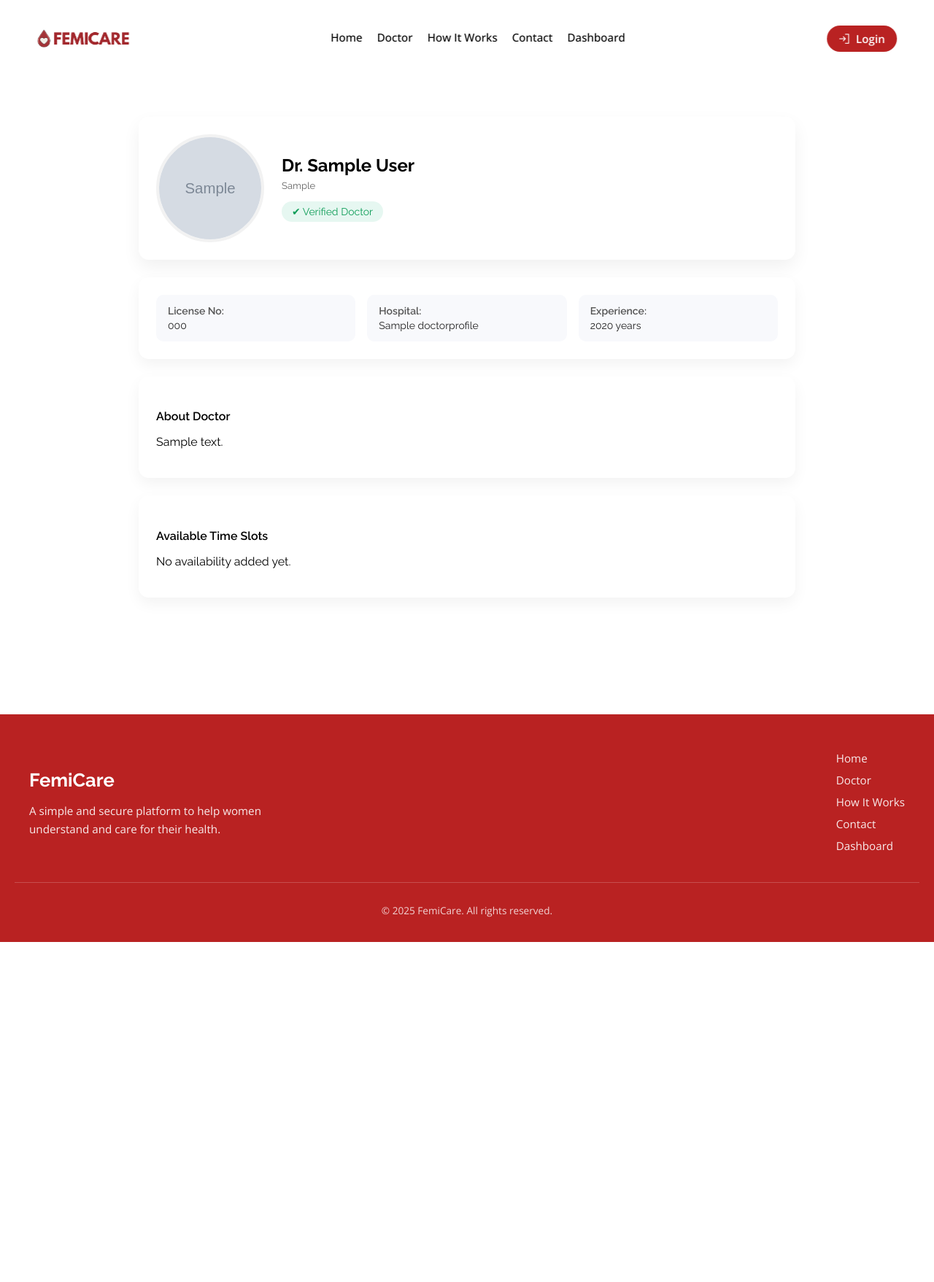
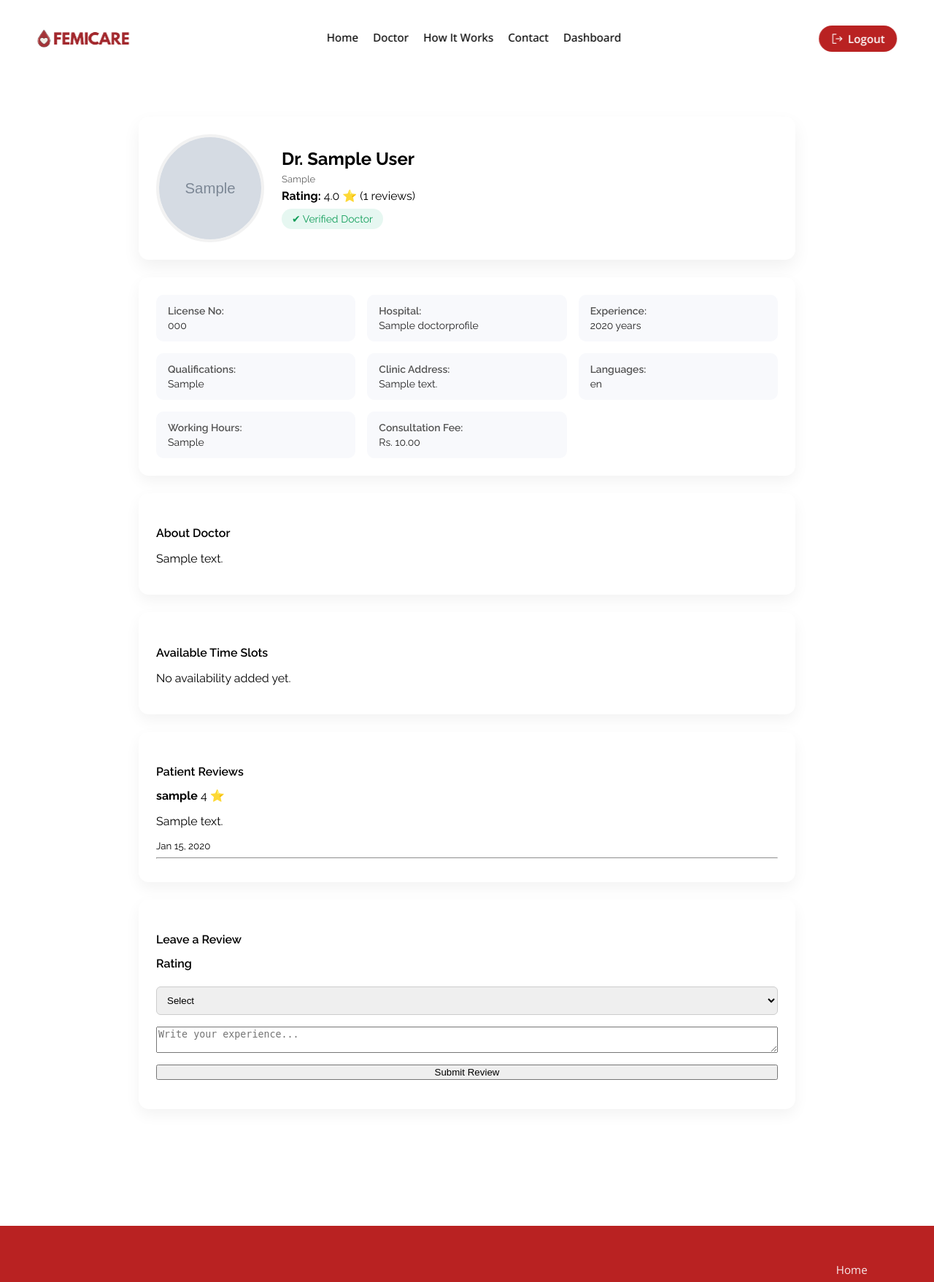
Before and after one commit to jessicachh/jesika-raut-femicare, a Django app: page /doctors/1/ in a window 1280 px wide. Shown: the top 1757 px of the page at 73% size. Before the commit the page ends 1291 px from the top, so only its background shows below. Run offline with Django 5.2, Linux system fonts and the light colour scheme; a user stored in the database is signed in; tables that the repository leaves empty hold one stand-in row (values such as "Sample post"); grey boxes marked "Sample" are stand-in pictures.

Commit message:
Updated doctor profile fields and doctor reviews functionality

```diff
--- a/FemiCare/settings.py
+++ b/FemiCare/settings.py
@@ -152,7 +152,11 @@ EMAIL_HOST = 'smtp.gmail.com'
 EMAIL_USE_TLS = True
 EMAIL_PORT = 587
 EMAIL_HOST_USER = 'jsscraut@gmail.com'
-EMAIL_HOST_PASSWORD = 'deyh nobt djac luyk'
+EMAIL_HOST_PASSWORD = 'qtow ufan vbzs zjea'
 DEFAULT_FROM_EMAIL = 'FemiCare <jsscraut@gmail.com>'
 
 SITE_ID = 2
+
+LOGIN_URL = "login"
+LOGIN_REDIRECT_URL = "home"
+LOGOUT_REDIRECT_URL = "login"
--- a/FemiCare/templates/components/header.html
+++ b/FemiCare/templates/components/header.html
@@ -2,7 +2,7 @@
 {% load static user_extras %}
 <header class="dashboard-header">
   <div class="header-left">
-           <img src="{% static 'images/logo1.png' %}" alt="FemiCare Logo" class="nav-logo">
+           <a href="{% url 'home' %}"> <img src="{% static 'images/logo1.png' %}" alt="FemiCare Logo" class="nav-logo"></a>
   </div>
 
   <div class="header-right">
--- a/FemiCare/templates/components/navbar.html
+++ b/FemiCare/templates/components/navbar.html
@@ -22,8 +22,13 @@
         <a href="{% url 'dashboard_home' %}">Dashboard</a>
     </div>
 
-    <div class="nav-right">
-        <i class="ph ph-sign-in"></i>
-        <a href="{% url 'login' %}" class="right-item">Login</a>
-    </div>
+<div class="nav-right">
+  {% if user.is_authenticated %}
+    <i class="ph ph-sign-out"></i>
+    <a href="{% url 'logout' %}" class="right-item">Logout</a>
+  {% else %}
+    <i class="ph ph-sign-in"></i>
+    <a href="{% url 'login' %}" class="right-item">Login</a>
+  {% endif %}
+</div>
 </nav>
--- a/FemiCare/templates/components/sidebar.html
+++ b/FemiCare/templates/components/sidebar.html
@@ -71,7 +71,7 @@
   </ul>
 
   <div class="sidebar-footer">
-    <a class="logout-btn" href="{% url 'home' %}">
+    <a class="logout-btn" href="{% url 'logout' %}">
       <svg width="20" height="20" viewBox="0 0 24 24" fill="none" stroke="currentColor" stroke-width="2">
         <path d="M9 21H5a2 2 0 0 1-2-2V5a2 2 0 0 1 2-2h4"/>
         <polyline points="16 17 21 12 16 7"/>
--- a/FemiCare/templates/doctor_profile.html
+++ b/FemiCare/templates/doctor_profile.html
@@ -43,9 +43,19 @@
         {{ doctor.specialization }}
       </p>
 
+
+  <div class="doctor-rating">
+  <strong>Rating:</strong>
+  {{ doctor.average_rating|floatformat:1 }} ⭐
+  <span class="text-muted">
+    ({{ doctor.reviews.count }} reviews)
+  </span>
+</div>
+
       <span class="verified-pill">
         ✔ Verified Doctor
       </span>
+
     </div>
   </div>
   <!-- DETAILS -->
@@ -64,6 +74,27 @@
     <strong>Experience:</strong>
     <span>{{ doctor.experience_years }} years</span>
   </div>
+  <div class="doctor-detail-item">
+    <strong>Qualifications:</strong>
+    <span>{{ doctor.qualifications }}</span>
+  </div>
+  <div class="doctor-detail-item">
+  <strong>Clinic Address:</strong>
+  <span>{{ doctor.clinic_address }}</span>
+</div>
+<div class="doctor-detail-item">
+  <strong>Languages:</strong>
+  <span>{{ doctor.languages_spoken }}</span>
+</div>
+<div class="doctor-detail-item">
+  <strong>Working Hours:</strong>
+  <span>{{ doctor.working_hours }}</span>
+</div>
+
+<div class="doctor-detail-item">
+  <strong>Consultation Fee:</strong>
+  <span>Rs. {{ doctor.consultation_fee }}</span>
+</div>
 </div>
 
   <!-- BIO -->
@@ -92,6 +123,57 @@
     {% endif %}
   </div>
 
+<div class="doctor-card">
+  <h4>Patient Reviews</h4>
+
+  {% if reviews %}
+    {% for review in reviews %}
+      <div class="review-box">
+        <strong>{{ review.patient.username }}</strong>
+        <span>{{ review.rating }} ⭐</span>
+
+        {% if review.comment %}
+          <p>{{ review.comment }}</p>
+        {% endif %}
+
+        <small class="text-muted">
+          {{ review.created_at|date:"M d, Y" }}
+        </small>
+      </div>
+      <hr>
+    {% endfor %}
+  {% else %}
+    <p class="text-muted">No reviews yet.</p>
+  {% endif %}
+</div>
+
+
+{% if user.is_authenticated and user.role == "user" %}
+<div class="doctor-card">
+  <h4>Leave a Review</h4>
+
+  <form method="POST" action="{% url 'submit_doctor_review' doctor.pk %}">
+    {% csrf_token %}
+
+    <label>Rating</label>
+    <select name="rating" class="form-control mb-2" required>
+      <option value="">Select</option>
+      {% for i in "12345" %}
+        <option value="{{ i }}">{{ i }} ⭐</option>
+      {% endfor %}
+    </select>
+
+    <textarea
+      name="comment"
+      class="form-control mb-2"
+      placeholder="Write your experience..."
+    ></textarea>
+
+    <button class="btn btn-primary">Submit Review</button>
+  </form>
+</div>
+{% endif %}
+
 </div>
 </section>
 {% include 'components/footer.html' %}
--- a/tracker/models.py
+++ b/tracker/models.py
@@ -1,6 +1,9 @@
 from django.contrib.auth.models import AbstractUser
 from django.db import models
 from django.utils import timezone
+from django.conf import settings
+from django.core.validators import MinValueValidator, MaxValueValidator
+from django.db.models import Avg
 
 class User(AbstractUser):
     ROLE_CHOICES = (
@@ -108,6 +111,14 @@ class DoctorProfile(models.Model):
 
     bio = models.TextField(blank=True)
 
+    qualifications = models.TextField(blank=True)
+    clinic_address = models.CharField(max_length=255, blank=True)
+    languages_spoken = models.CharField(max_length=255, blank=True)
+    working_hours = models.CharField(max_length=100, blank=True)
+    consultation_fee = models.DecimalField(
+        max_digits=8, decimal_places=2, null=True, blank=True
+    )
+
     is_verified = models.BooleanField(default=False)
     is_profile_complete = models.BooleanField(default=False)
 
@@ -123,6 +134,34 @@ class DoctorProfile(models.Model):
     def __str__(self):
         return self.user.get_full_name()
 
+    def average_rating(self):
+        return self.reviews.aggregate(avg=Avg("rating"))["avg"] or 0
+
+
+class DoctorReview(models.Model):
+    doctor = models.ForeignKey(
+        DoctorProfile,
+        on_delete=models.CASCADE,
+        related_name="reviews"
+    )
+    patient = models.ForeignKey(
+        settings.AUTH_USER_MODEL,
+        on_delete=models.CASCADE
+    )
+
+    rating = models.PositiveSmallIntegerField(
+        validators=[MinValueValidator(1), MaxValueValidator(5)]
+    )
+    comment = models.TextField(blank=True)
+
+    created_at = models.DateTimeField(auto_now_add=True)
+
+    class Meta:
+        unique_together = ("doctor", "patient")  # one review per patient
+        ordering = ["-created_at"]
+
+    def __str__(self):
+        return f"{self.doctor.full_name} - {self.rating}⭐"
 
 
 # Appointment Model
--- a/tracker/urls.py
+++ b/tracker/urls.py
@@ -24,6 +24,7 @@ urlpatterns = [
 
     # Public doctor profile (USER)
     path('doctors/<int:pk>/', views.public_doctor_profile, name='public_doctor_profile'),
+    path("doctor/<int:pk>/review/", views.submit_doctor_review, name="submit_doctor_review"),
 
     # doctor dashboard
     path('doctor/dashboard/', views.doctor_dashboard, name='doctor_dashboard'),
--- a/tracker/views.py
+++ b/tracker/views.py
@@ -1,9 +1,9 @@
 from django.shortcuts import render, redirect, get_object_or_404
-from django.contrib.auth import authenticate, login as auth_login, logout as auth_logout
+from django.contrib.auth import authenticate, login as auth_login, logout as auth_logout, logout
 from django.contrib import messages
 from .models import User
 from django.contrib.auth.decorators import login_required
-from .models import UserProfile, DoctorProfile, DoctorAvailability, Appointment
+from .models import UserProfile, DoctorProfile, DoctorAvailability, Appointment, DoctorReview
 from .forms import CycleLogForm
 from .models import CycleLog
 from tracker.ml.predict import predict_cycle
@@ -160,6 +160,9 @@ def doctor_details(request):
             profile.certificate = request.FILES['certificate']
         profile.save()
 
+        profile.is_profile_complete = profile.check_profile_complete()
+        profile.save()
+
         # Instead of login redirect, show pending page
         return render(request, 'doctor_pending.html')
 
@@ -173,6 +176,7 @@ def public_doctor_profile(request, pk):
         is_verified=True,
         is_profile_complete=True
     )
+    reviews = doctor.reviews.select_related("patient")
 
     availabilities = DoctorAvailability.objects.filter(
         doctor=doctor.user,
@@ -180,9 +184,10 @@ def public_doctor_profile(request, pk):
         is_active=True
     ).order_by('date', 'start_time')
 
-    return render(request, 'doctor_profile.html', {
-        'doctor': doctor,
-        'availabilities': availabilities
+    return render(request, "doctor_profile.html", {
+        "doctor": doctor,
+        "availabilities": availabilities,
+        "reviews": reviews,
     })
 
 @login_required
@@ -221,6 +226,18 @@ def doctor_profile(request):
         # Update bio safely
         profile.bio = request.POST.get("bio", "").strip()
 
+        profile.qualifications = request.POST.get("qualifications", "").strip()
+        profile.clinic_address = request.POST.get("clinic_address", "").strip()
+        profile.languages_spoken = request.POST.get("languages_spoken", "").strip()
+        profile.working_hours = request.POST.get("working_hours", "").strip()
+
+        fee = request.POST.get("consultation_fee")
+        if fee:
+            profile.consultation_fee = fee
+
+        profile.save()
+        # 🔥 ADD THIS
+        profile.is_profile_complete = profile.check_profile_complete()
         profile.save()
 
         messages.success(request, "Profile updated successfully")
@@ -231,13 +248,41 @@ def doctor_profile(request):
     })
 
 
+@login_required
+def submit_doctor_review(request, pk):
+    doctor = get_object_or_404(
+        DoctorProfile,
+        pk=pk,
+        is_verified=True,
+        is_profile_complete=True
+    )
 
+    if request.user.role != "user":
+        # messages.error(request, "Only patients can leave reviews")
+        return redirect("public_doctor_profile", pk=pk)
+
+    if request.method == "POST":
+        rating = request.POST.get("rating")
+        comment = request.POST.get("comment", "").strip()
+
+        DoctorReview.objects.update_or_create(
+            doctor=doctor,
+            patient=request.user,
+            defaults={
+                "rating": rating,
+                "comment": comment
+            }
+        )
+
+        messages.success(request, "Review submitted successfully")
+        return redirect("public_doctor_profile", pk=pk)
+
+    return redirect("public_doctor_profile", pk=pk)
 
 
 def logout_view(request):
-    auth_logout(request)
-    return redirect('login')
-
+    logout(request)
+    return redirect("home")
 
 # -----------------------------
 # Dashboard views
```
Also changed, not shown: FemiCare/templates/doctor/doctor_profile.html (+37 -7 lines), FemiCare/templates/doctor_verified.html (added, +80 -0 lines), tracker/signals.py (+29 -6 lines), media/doctor_certificates/Screenshot_2025-04-17_214857.png (added), media/doctor_certificates/Screenshot_2025-04-17_225002.png (added), media/doctor_certificates/Screenshot_2025-04-17_225002_Hw7XHAI.png (added), media/doctor_photos/Screenshot_2025-04-27_103226.png (added), tracker/migrations/0012_doctorprofile_clinic_address_and_more.py (added).
